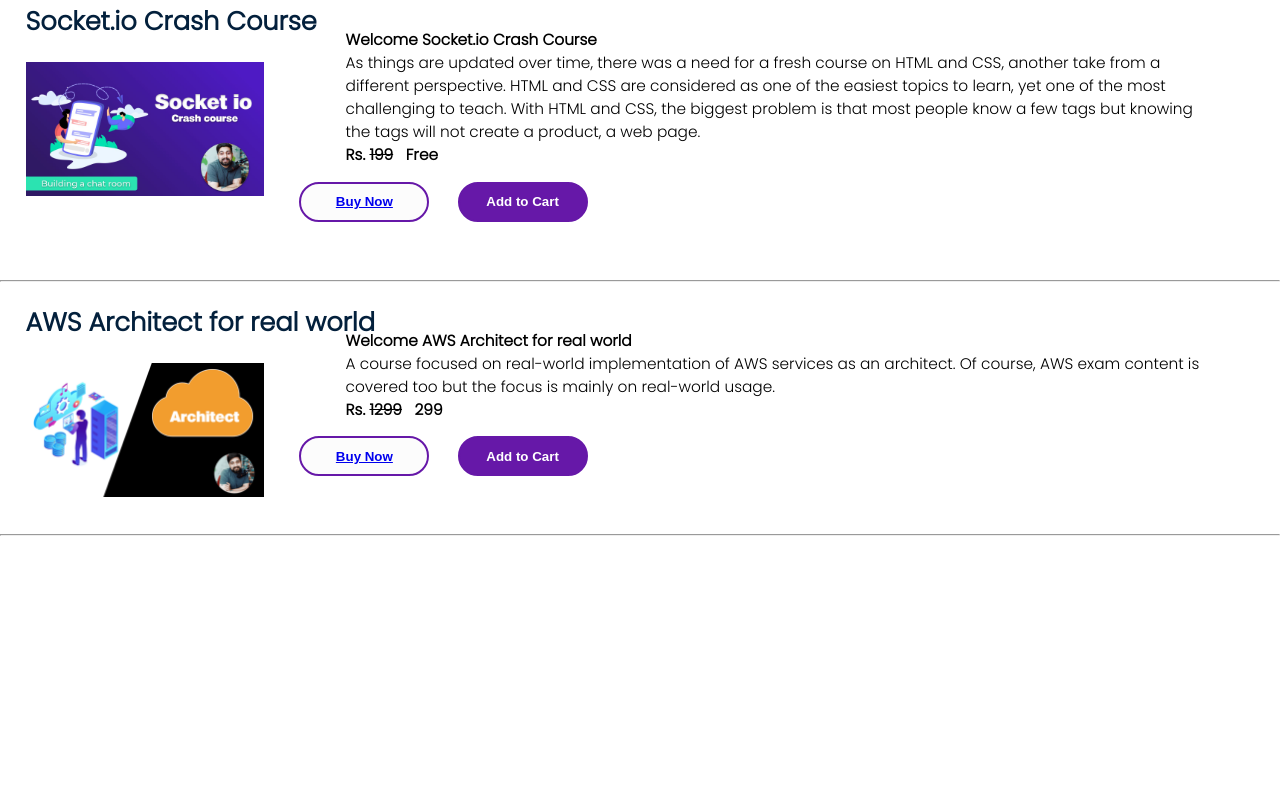
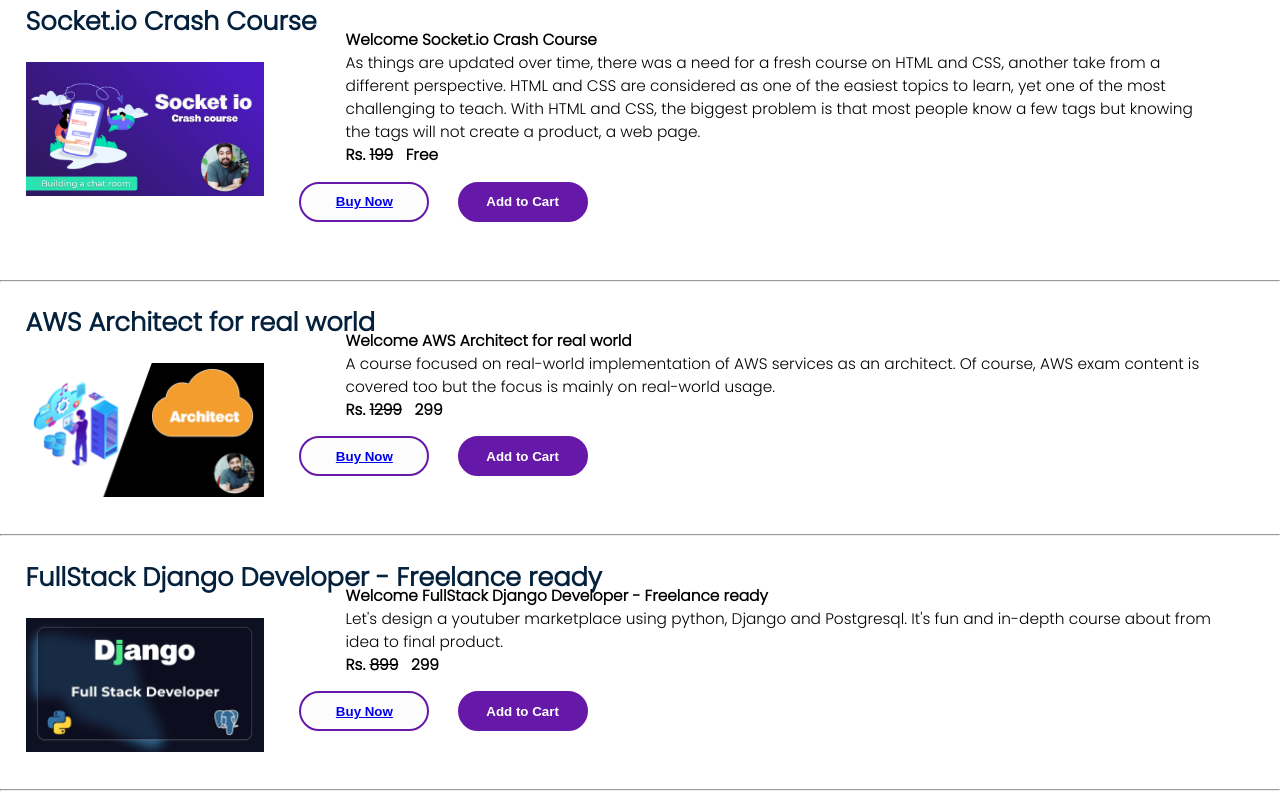
Before and after one commit to Aniket990011/Website, a plain HTML site: page index.html in a window 1280 px wide. Shown: the part 1139-1948 px from the top of the page. Before the commit the page ends 1693 px from the top, so only its background shows below. Drawn offline with Linux system fonts and the light colour scheme.

Commit message:
added django course

```diff
--- a/index.html
+++ b/index.html
@@ -216,7 +216,29 @@
     <!-- <p style:{{'margin-top': '45%'}}><strong> Rs.<strike> 300</strike> 200 /-</strong></p> -->
     </div><br><br>
     <hr>
+    <div class="content">
+        <h2><strong>FullStack Django Developer - Freelance ready</strong></h2>
+        <img src="img/django_ca695a (1).png">
+        <br><br><br><p style="font-size:1.2vw;"><Strong>Welcome FullStack Django Developer - Freelance ready</Strong> <br>
 
+            Let's design a youtuber marketplace using python, Django and Postgresql. It's fun and in-depth course about from idea to final product. <br>
+
+            <strong>Rs. <strike>899</strike>  &nbsp; 299</strong></p>
+
+            <a href="https://courses.learncodeonline.in/learn/FullStack-Django-Developer-Freelance-ready"></a>
+                <button style="width: 130px;
+                height: 40px; margin-left:23%;margin-top: 0%;padding: 0.8%; border-radius:40px;background: #fcfcfc;
+            border: 2px solid #6618A8;
+            color:#ffffff;">
+                <a href="https://courses.learncodeonline.in/learn/FullStack-Django-Developer-Freelance-ready">
+                <strong>Buy Now</strong></a></button>
+                <button style="width: 130px;
+                height: 40px; margin-left:2%;margin-top: 0%;padding: 0.8%; border-radius:40px;
+                border: 2px solid #6618A8; background: #6618A8;
+                color:#ffffff;"><strong>Add to Cart</strong></button>
+    <!-- <p style:{{'margin-top': '45%'}}><strong> Rs.<strike> 300</strike> 200 /-</strong></p> -->
+    </div><br><br>
+    <hr>
 
 </body>
 </html>
```
Also changed, not shown: img/django_ca695a (1).png (added).
